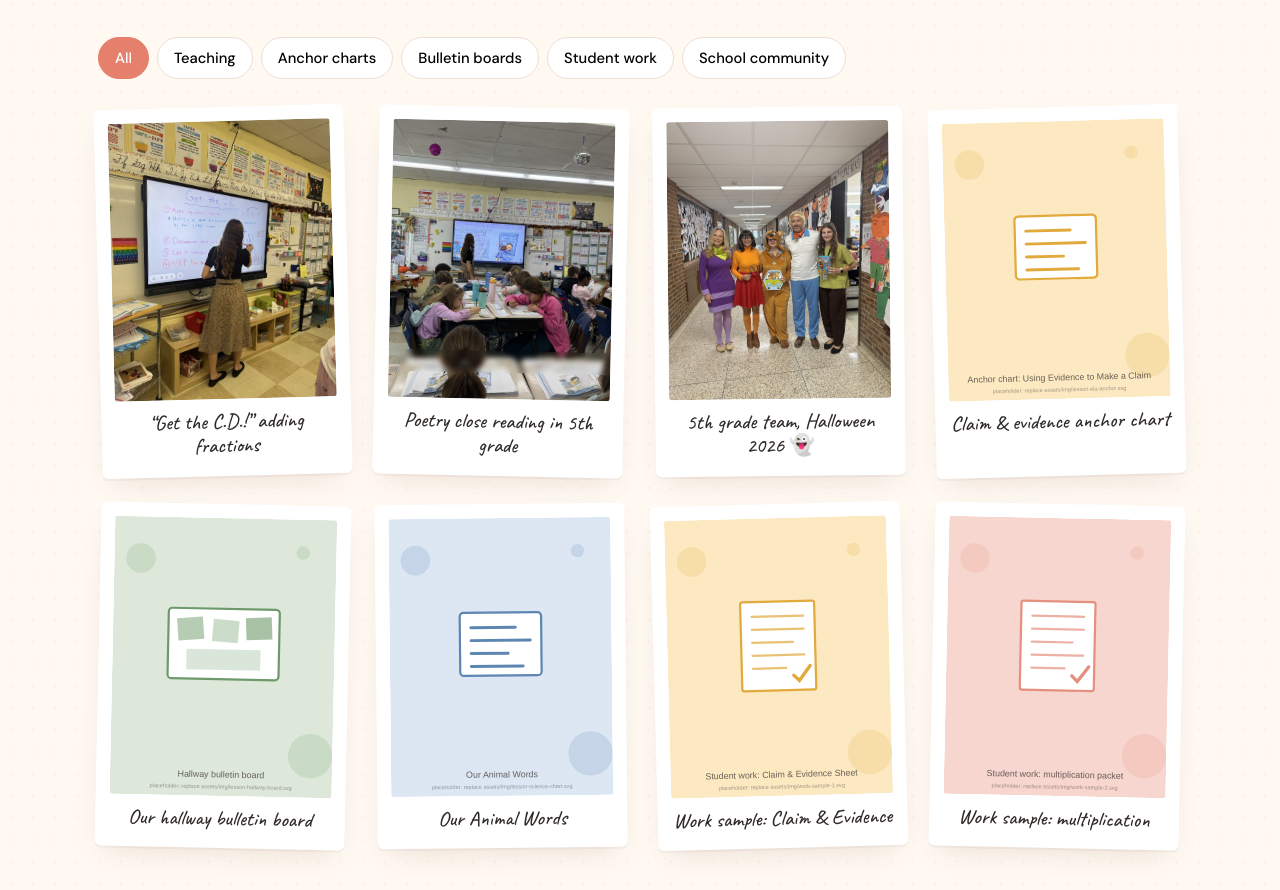
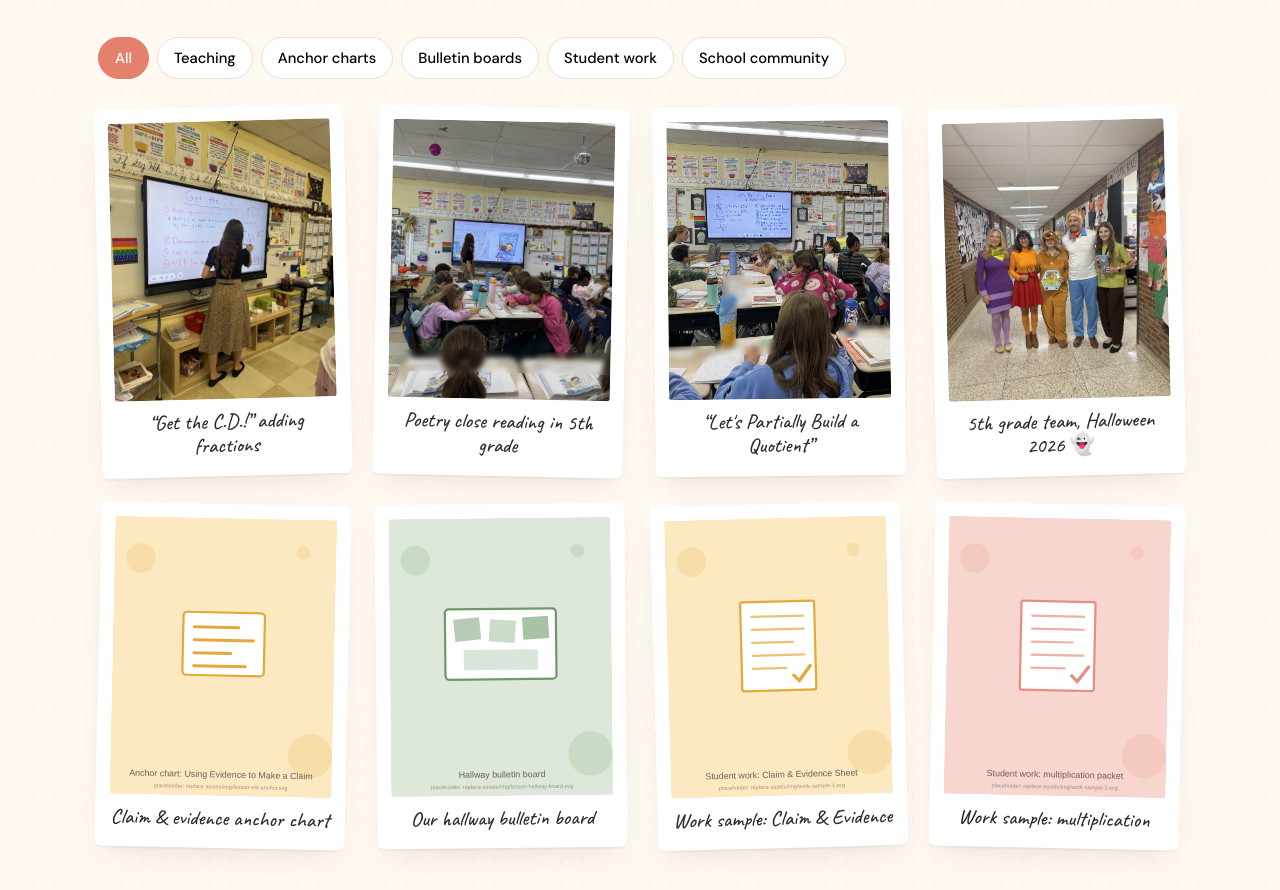
Before and after one commit to jdank417/Fiona-Resume, a plain HTML site: page index.html in a window 1280 px wide. Shown: the part 6981-7871 px from the top of the page. Drawn offline with Linux system fonts and the light colour scheme.

Commit message:
Add partial quotients division teaching photo
Student name tags blurred, EXIF stripped. Drops the Our Animal Words
placeholder to keep the gallery grid even.

Co-Authored-By: Claude Opus 5.5 <noreply@anthropic.com>
Claude-Session: https://claude.ai/code/session_012KMxex2bmJMyMCNJUzcd25

```diff
--- a/index.html
+++ b/index.html
@@ -293,10 +293,10 @@
     <div class="gallery">
       <figure class="polaroid g-item" data-cat="teaching"><img src="assets/img/teaching-fractions.jpg" alt="Fiona modeling adding fractions with unlike denominators on the SMART Board" loading="lazy" /><figcaption>“Get the C.D.!” adding fractions</figcaption></figure>
       <figure class="polaroid g-item" data-cat="teaching"><img src="assets/img/teaching-poetry.jpg" alt="Fiona leading a 5th grade poetry lesson while students annotate their texts" loading="lazy" /><figcaption>Poetry close reading in 5th grade</figcaption></figure>
+      <figure class="polaroid g-item" data-cat="teaching"><img src="assets/img/teaching-division.jpg" alt="Fiona's 5th graders following a partial quotients division lesson on the SMART Board" loading="lazy" style="object-position: 30% center" /><figcaption>“Let's Partially Build a Quotient”</figcaption></figure>
       <figure class="polaroid g-item" data-cat="community"><img src="assets/img/halloween-team.jpg" alt="Fiona and the 5th grade team dressed as the Scooby-Doo gang for Halloween" loading="lazy" /><figcaption>5th grade team, Halloween 2026 👻</figcaption></figure>
       <figure class="polaroid g-item" data-cat="charts"><img src="assets/img/lesson-ela-anchor.svg" alt="Using evidence to make a claim anchor chart" loading="lazy" /><figcaption>Claim &amp; evidence anchor chart</figcaption></figure>
       <figure class="polaroid g-item" data-cat="boards"><img src="assets/img/lesson-hallway-board.svg" alt="Hallway bulletin board" loading="lazy" /><figcaption>Our hallway bulletin board</figcaption></figure>
-      <figure class="polaroid g-item" data-cat="charts"><img src="assets/img/lesson-science-chart.svg" alt="Our Animal Words vocabulary chart" loading="lazy" /><figcaption>Our Animal Words</figcaption></figure>
       <figure class="polaroid g-item" data-cat="work"><img src="assets/img/work-sample-1.svg" alt="Student work sample: Claim and Evidence Sheet" loading="lazy" /><figcaption>Work sample: Claim &amp; Evidence</figcaption></figure>
       <figure class="polaroid g-item" data-cat="work"><img src="assets/img/work-sample-2.svg" alt="Student work sample: multiplication packet" loading="lazy" /><figcaption>Work sample: multiplication</figcaption></figure>
     </div>
```
Also changed, not shown: assets/img/lesson-science-chart.svg (deleted), assets/img/teaching-division.jpg (added).
